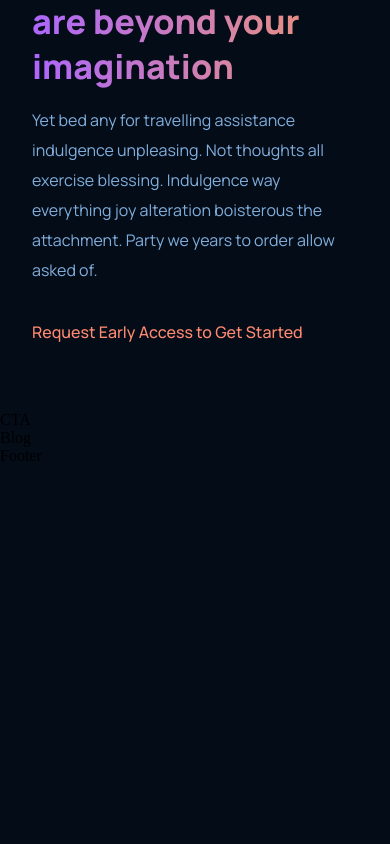
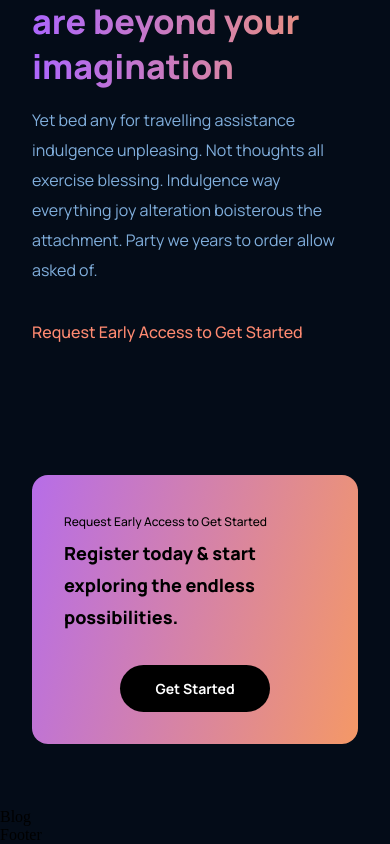
Before and after one commit to realestever/gpt3-website-clone, a React (Create React App) app: page / in a window 390 px wide. Shown: the part 4084-4928 px from the top of the page. Before the commit the page ends 4549 px from the top, so only its background shows below. Built offline with nearby package versions, Linux system fonts and the light colour scheme.

Commit message:
implemented CTA

```diff
--- a/src/components/cta/CTA.jsx
+++ b/src/components/cta/CTA.jsx
@@ -3,8 +3,14 @@
 
 const CTA = () => {
   return (
-    <div>
-      CTA
+    <div className="gpt3__cta">
+      <div className="gpt3__cta-content">
+        <p>Request Early Access to Get Started</p>
+        <h3>Register today & start exploring the endless possibilities.</h3>
+      </div>
+      <div className="gpt3__cta-btn">
+        <button type="button">Get Started</button>
+      </div>
     </div>
   )
 }
--- a/src/components/cta/cta.css
+++ b/src/components/cta/cta.css
@@ -0,0 +1,77 @@
+.gpt3__cta {
+    display: flex;
+    background: var(--gradient-bar);
+    padding: 2rem;
+    margin: 4rem;
+    border-radius: 1rem;
+    justify-content: space-between;
+    align-items: center;
+}
+
+.gpt3__cta-content {
+    font-family: var(--font-family);
+}
+
+.gpt3__cta-content p {
+    font-size: 12px;
+    font-weight: 500;
+    line-height: 30px;
+    color: var(--text-color);
+}
+
+.gpt3__cta-content h3 {
+    font-size: 24px;
+    font-weight: 800;
+    line-height: 45px;
+    color: var(--text-color);
+}
+
+.gpt3__cta-btn {
+    display: flex;
+    justify-content: center;
+    align-items: center;
+    margin-left: 2rem;
+}
+
+.gpt3__cta-btn button {
+    background: black;
+    color: #fff;
+    border-radius: 40px;
+    font-family: var(--font-family);
+    font-size: 18px;
+    font-weight: bold;
+    line-height: 30px;
+
+    border: none;
+    outline: none;
+    padding: 0.6rem 2rem;
+    cursor: pointer;
+    min-width: 150px;
+}
+
+@media screen and (max-width: 650px) {
+    .gpt3__cta {
+        flex-direction: column;
+
+    }
+
+    .gpt3__cta-btn {
+        margin: 2rem 0 0;
+    }
+}
+
+@media screen and (max-width: 550px) {
+    .gpt3__cta {
+        margin: 4rem 2rem;
+    }
+
+    .gpt3__cta-content h3 {
+        font-size: 18px;
+        line-height: 32px;
+    }
+
+    .gpt3__cta-btn button {
+        line-height: 28px;
+        font-size: 14px;
+    }
+}
```
